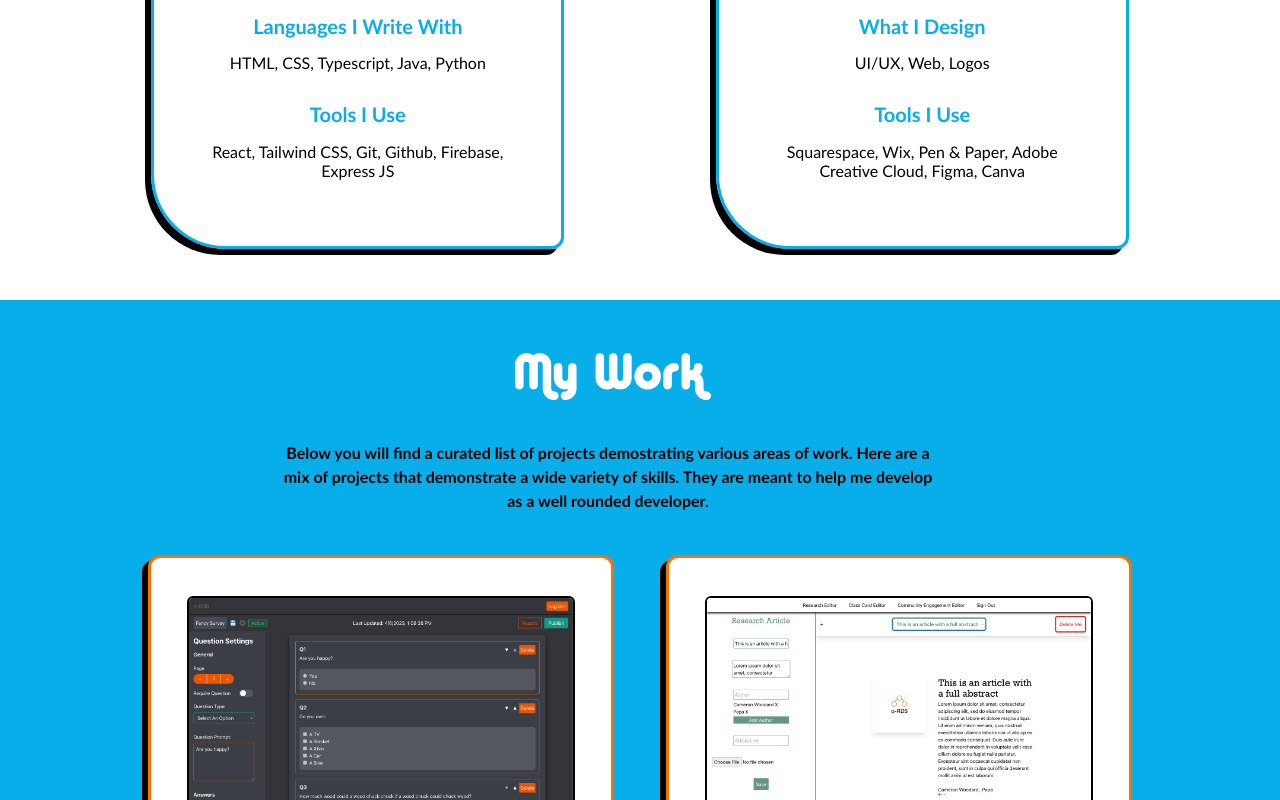
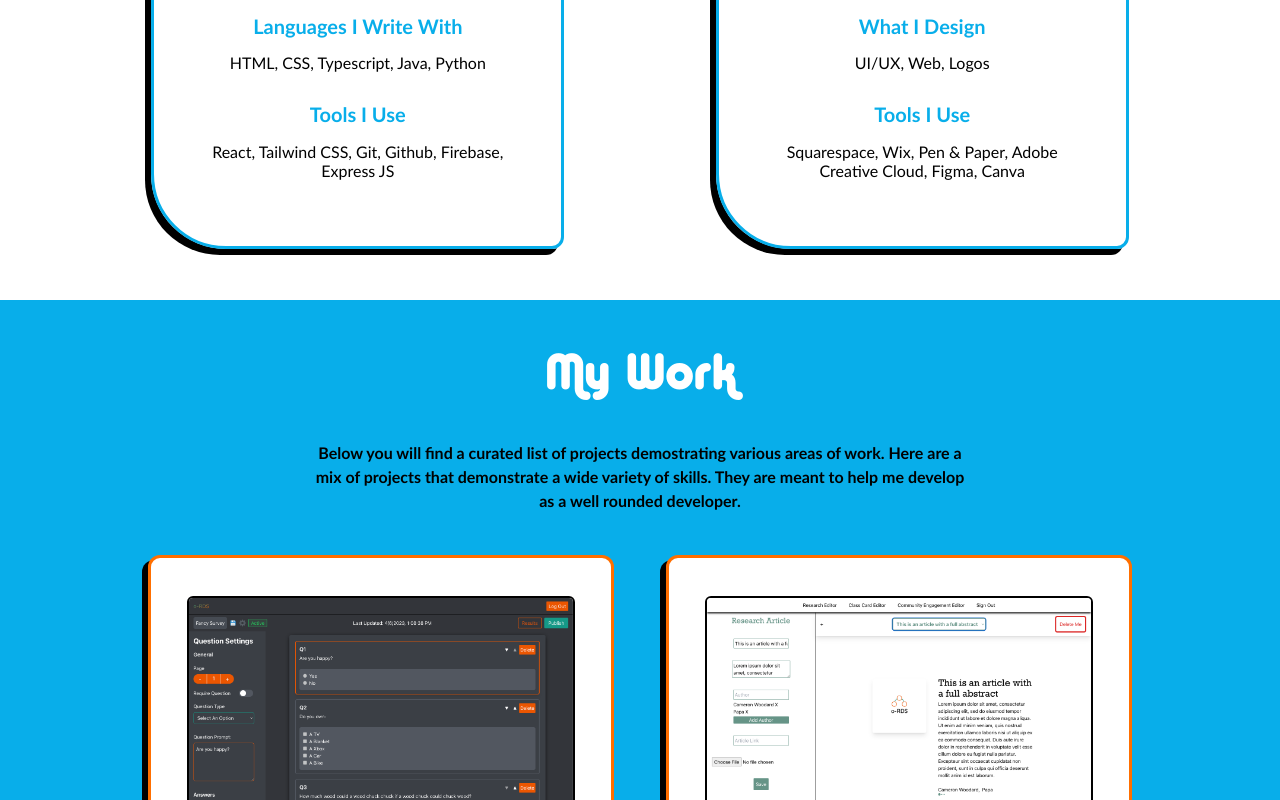
Before and after one commit to Cwoodard2/cameron-woodard-portfolio, a React (Create React App) app: page /#/ in a window 1280 px wide. Shown: the part 1419-2219 px from the top of the page. Built offline with nearby package versions, Linux system fonts and the light colour scheme.

Commit message:
-Fixed the unaligned Project text

```diff
--- a/src/pages/homepage.js
+++ b/src/pages/homepage.js
@@ -68,7 +68,7 @@ export default function Homepage() {
             </div>
           </div>
         </div>
-        <div style={{backgroundColor: "#08aeea"}}>
+        <div style={{backgroundColor: "#08aeea", display: "flex", flexDirection: "column", alignItems: "center"}}>
           <div id="adventures" className="section-title-description-wrapper">
             <h2 className="titles" style={{color: "white"}}>My Work</h2>
             <p id="about-me-text" style={{fontWeight: "bold"}}>
```
